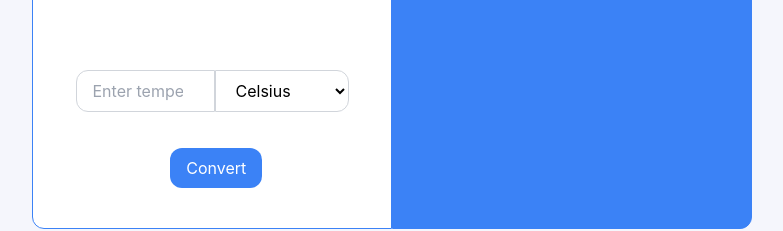
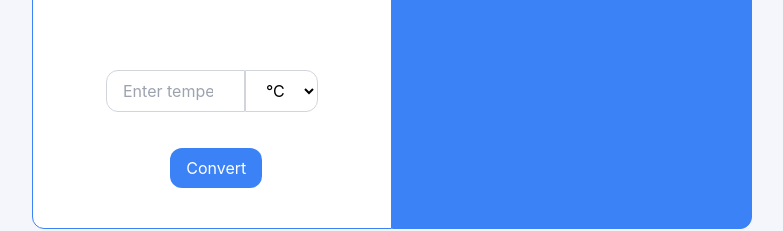
Before and after one commit to Ketsebaot-Ertumo/PRODIGY_SD_01, a React (Create React App) app: page / in a window 1280 px wide. Shown: the part 283-514 px from the top of the page, without its empty margins (248-1031 px from the left). Built offline with nearby package versions, Linux system fonts and the light colour scheme.

Commit message:
final update

```diff
--- a/src/App.js
+++ b/src/App.js
@@ -100,9 +100,9 @@ const App = () => {
               value={unit}
               onChange={(e) => setUnit(e.target.value)}
             >
-              <option value="C">Celsius</option>
-              <option value="F">Fahrenheit</option>
-              <option value="K">Kelvin</option>
+              <option value="C">&deg;C</option>
+              <option value="F">&deg;F</option>
+              <option value="K">K</option>
             </select>
           </div>
           <button
```
